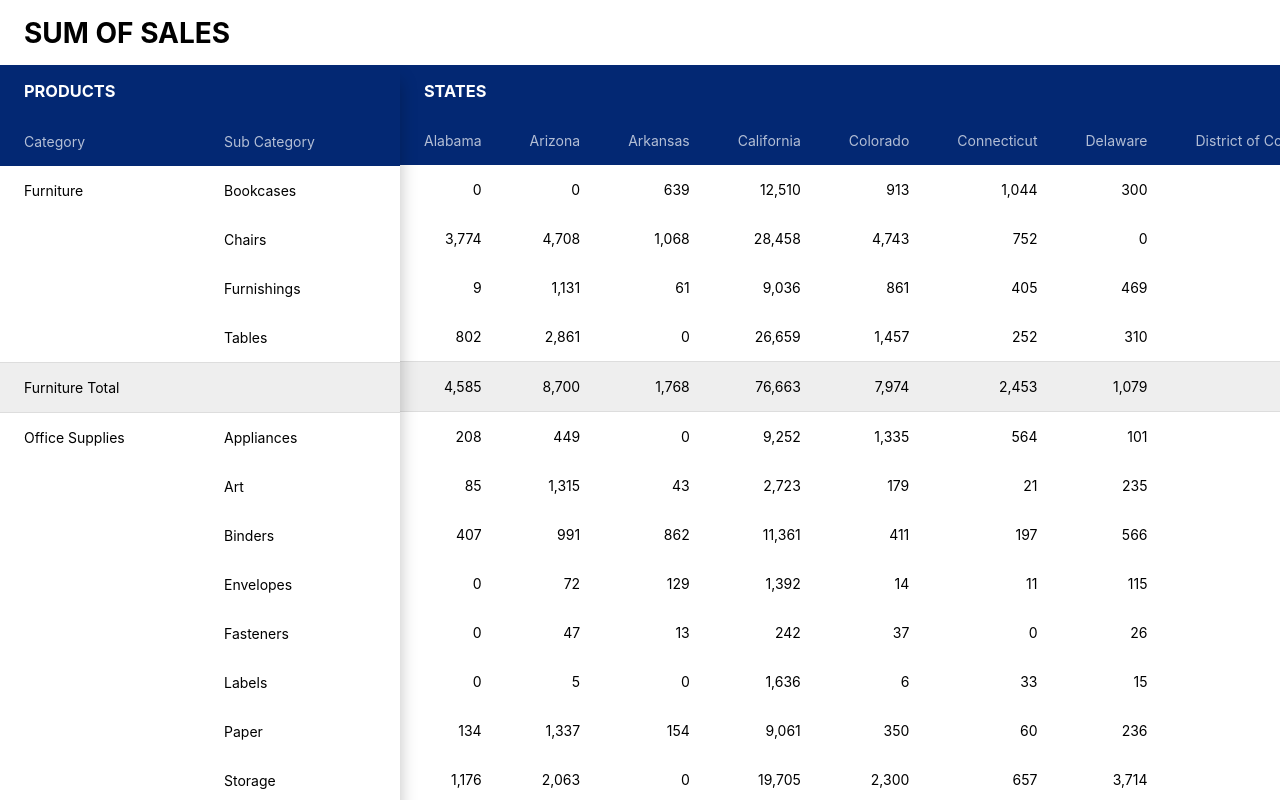
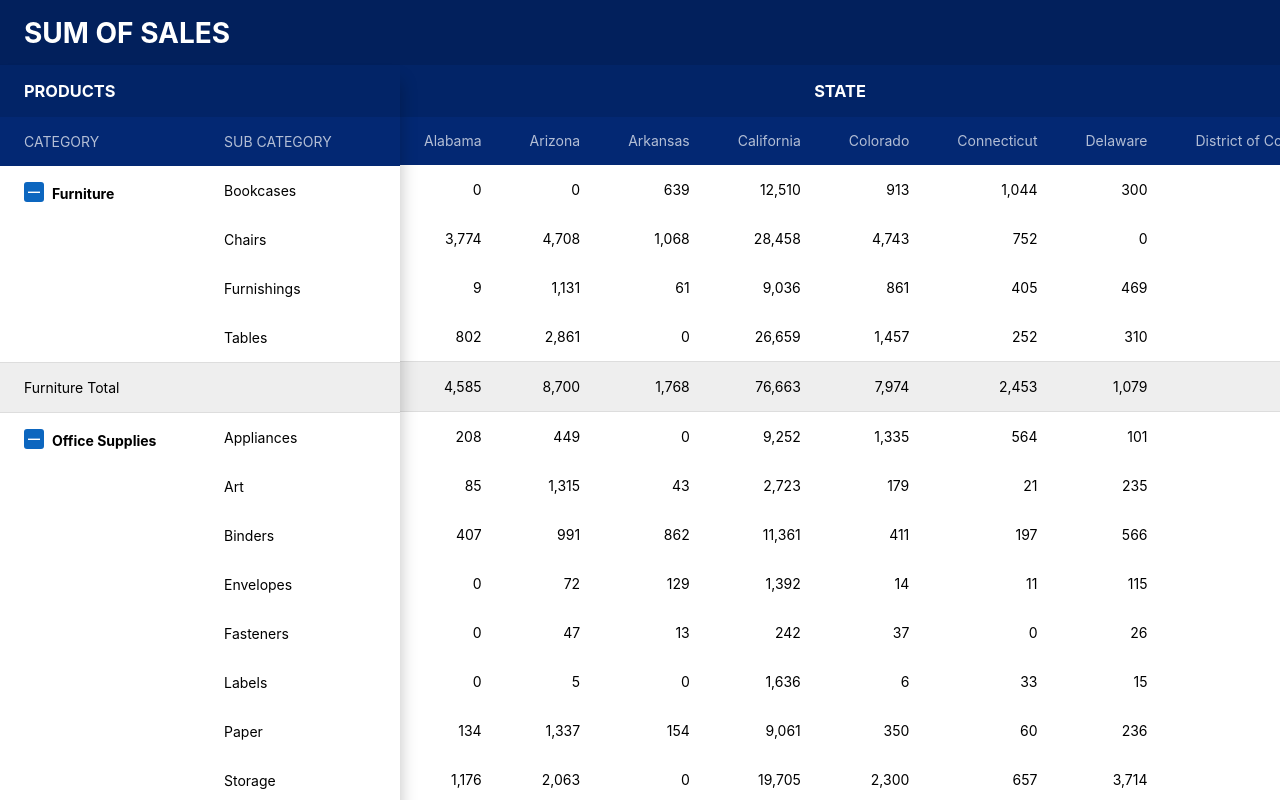
Before and after one commit to JeffLuong/p_table, a React (Create React App) app: page / in a window 1280 px wide. Shown: the top 800 px of the page. Built offline with nearby package versions, Linux system fonts and the light colour scheme.

Commit message:
Some more cleanup work and install redux-mock-store

```diff
--- a/package.json
+++ b/package.json
@@ -26,7 +26,8 @@
     "eslint-plugin-jest": "^23.8.2",
     "eslint-plugin-react": "^7.19.0",
     "node-sass": "^4.13.1",
-    "npm-run-all": "^4.1.5"
+    "npm-run-all": "^4.1.5",
+    "redux-mock-store": "^1.5.4"
   },
   "scripts": {
     "build-css": "node-sass src/ -o src/",
--- a/src/components/PivotTable.scss
+++ b/src/components/PivotTable/PivotTable.scss
@@ -6,18 +6,19 @@ $white: #ffffff;
   $table-name__height: 65px;
 
   .TableName {
-    position: fixed;
+    background-color: #02205c;
 
     > h1 {
+      color: #ffffff;
+      height: $table-name__height;
+      padding: 1rem 1.5rem;
+      text-align: left;
       text-transform: uppercase;
-      padding: 1rem 1.5rem;
-      height: $table-name__height;
     }
   }
 
   .Table {
     display: flex;
-    padding-top: $table-name__height;
     width: 100%;
 
     $header__background-color: #032873;
@@ -42,9 +43,9 @@ $white: #ffffff;
       width: $row-dim__width;
       grid-template-rows: 50px calc(100% - 100px) 50px;
       grid-template-areas:
-          "row-header"
-          "row-dimensions"
-          "row-total";
+        "row-header"
+        "row-dimensions"
+        "row-total";
       z-index: 10;
 
       .TableBody {
@@ -60,20 +61,36 @@ $white: #ffffff;
       color: $col-title-text__color;
     }
 
+    .TableRowDimensionTitle > .Cell:first-of-type span {
+      font-weight: 700;
+
+      &::before {
+        background-color: #0C66BF;
+        border-radius: 3px;
+        content: '—';
+        color: white;
+        display: inline-block;
+        font-size: .75rem;
+        height: 1rem;
+        width: 1rem;
+        margin-right: .5rem;
+        padding: .125rem;
+        text-align: center;
+        vertical-align: text-bottom;
+      }
+    }
+
     .TableHeader {
       grid-area: row-header;
 
       .TableTitle {
+        color: $white;
         text-align: left;
         white-space: nowrap;
       }
 
-      .TableTitle {
-        color: $white;
-      }
-
       .Cell {
-        background-color: $header__background-color;
+        background-color: #022467;
       }
     }
 
@@ -101,6 +118,12 @@ $white: #ffffff;
 
       .TableHeader {
         grid-area: column-header;
+        position: absolute;
+        width: inherit;
+
+        .TableTitle {
+          text-align: center;
+        }
       }
 
       .TableBody {
--- a/src/components/PivotTable.tsx
+++ b/src/components/PivotTable/index.tsx
@@ -1,6 +1,6 @@
 import * as React from 'react';
 import cx from 'classnames';
-import type { FormattedData } from './ProductSalesByStateTable';
+import type { FormattedData } from '../ProductSalesByStateTable';
 import './PivotTable.scss';
 
 type PivotTableProps = {
@@ -40,7 +40,7 @@ const prettifyNumber = (n: number): string => {
   const stringNums = n.toString().split('');
   return stringNums.map((s, i) => {
     if ((stringNums.length - i) % 3 === 0) {
-      return i === 0 ? s : `,${s}`;
+      return (i === 0 || (i === 1 && stringNums.includes('-'))) ? s : `,${s}`;
     }
     return s;
   }).join('');
@@ -132,7 +132,7 @@ const PivotTable = ({ data, tableConfig }: PivotTableProps): JSX.Element => {
             {rowDims.toArray().map(([title, subDims]) => {
               return (
                 <React.Fragment key={title}>
-                  <Cell isCellGroup>
+                  <Cell isCellGroup className="TableRowDimensionTitle">
                     <Cell>
                       <span>{title}</span>
                     </Cell>
--- a/src/components/ProductSalesByStateTable.tsx
+++ b/src/components/ProductSalesByStateTable.tsx
@@ -21,6 +21,15 @@ export type FormattedData = {
   rowDims: OrderedMap<string, Set<string>>;
   colMetrics: OrderedMap<string | number, number[][]>;
 }
+
+const camelToSentenceCase = (str: string): string => {
+  return str
+    // Regex taken from https://gist.github.com/nblackburn/875e6ff75bc8ce171c758bf75f304707
+    .replace(/([a-z0-9]|(?=[A-Z]))([A-Z])/g, '$1 $2')
+    .split(' ')
+    .map(s => s.toUpperCase())
+    .join(' ');
+};
 
 /**
  * Create a positional column map of how many expected values per state per sub category.
@@ -126,17 +135,28 @@ const ProductSalesByStateTable = (): JSX.Element => {
   const [formattedData, setFormattedData] = useState<FormattedData>();
   const ordersRemoteVal = useSelector((state: AppState) => state.orders);
   const { value } = ordersRemoteVal;
-  const metric = 'sales';
+  // Data config for table: feel free to change these dimensions and metric with these rules:
+  // 1. Operation is always going to be 'sum'.
+  // 2. Dimensions should be configurable via any string data attribute.
+  // 3. Metric should be configurable via any of the number data attributes:
+  //   a. 'sales'
+  //   b. 'quantity'
+  //   c. 'profit'
+  //   d. 'discount'
+  const rowDimension = 'category';
+  const rowSubDimension = 'subCategory';
+  const colDimension = 'state';
+  const colMetric = 'sales';
 
   useEffect(() => {
     if (!value) {
       dispatch(fetchOrders());
     } else {
       setFormattedData(formatData(value, {
-        rowDimension: 'category',
-        rowSubDimension: 'subCategory',
-        colDimension: 'state',
-        colMetric: metric
+        rowDimension,
+        rowSubDimension,
+        colDimension,
+        colMetric
       }));
     }
   }, [dispatch, value]);
@@ -144,13 +164,13 @@ const ProductSalesByStateTable = (): JSX.Element => {
   if (formattedData) {
     const config = {
       rowTitle: 'Products',
-      colTitle: 'States',
-      rowDimTitle: 'Category',
-      rowDimSubTitle: 'Sub Category',
+      colTitle: camelToSentenceCase(colDimension),
+      rowDimTitle: camelToSentenceCase(rowDimension),
+      rowDimSubTitle: camelToSentenceCase(rowSubDimension),
       subResultText: 'Total',
       finalResultText: 'Grand Total',
       highlightLastColumn: true,
-      tableMetric: metric
+      tableMetric: colMetric
     };
     return <PivotTable tableConfig={config} data={formattedData} />;
   }
--- a/src/models/order.ts
+++ b/src/models/order.ts
@@ -4,12 +4,12 @@ export interface QunatifiableProps {
   sales: number;
   quantity: number;
   profit: number;
+  discount: number;
 }
 
 export interface BaseOrderNumProps extends QunatifiableProps {
   rowId: number;
   postalCode: number;
-  discount: number;
 }
 
 export interface BaseOrderStringProps {
```
Also changed, not shown: 1 other file (tests, documents, lock files or other folders).
